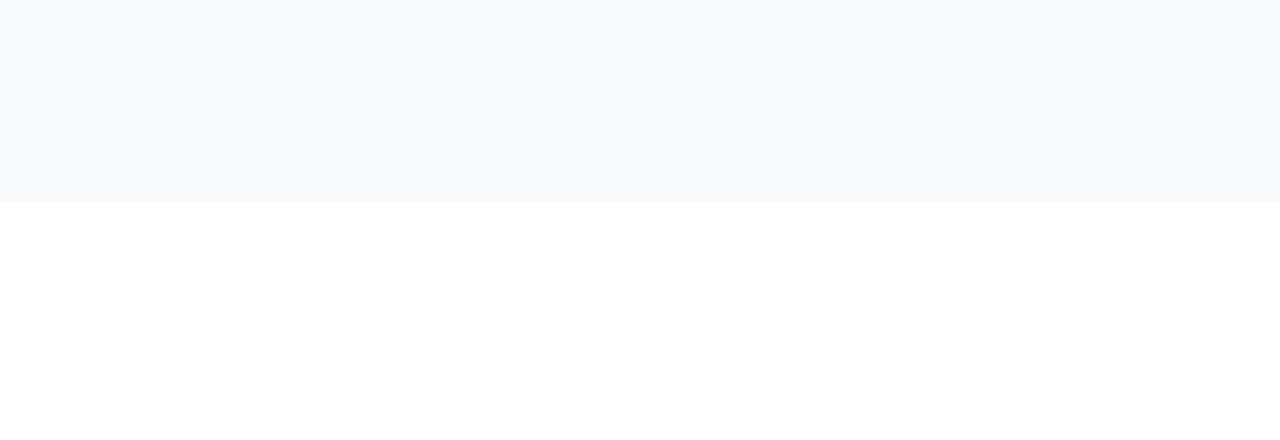
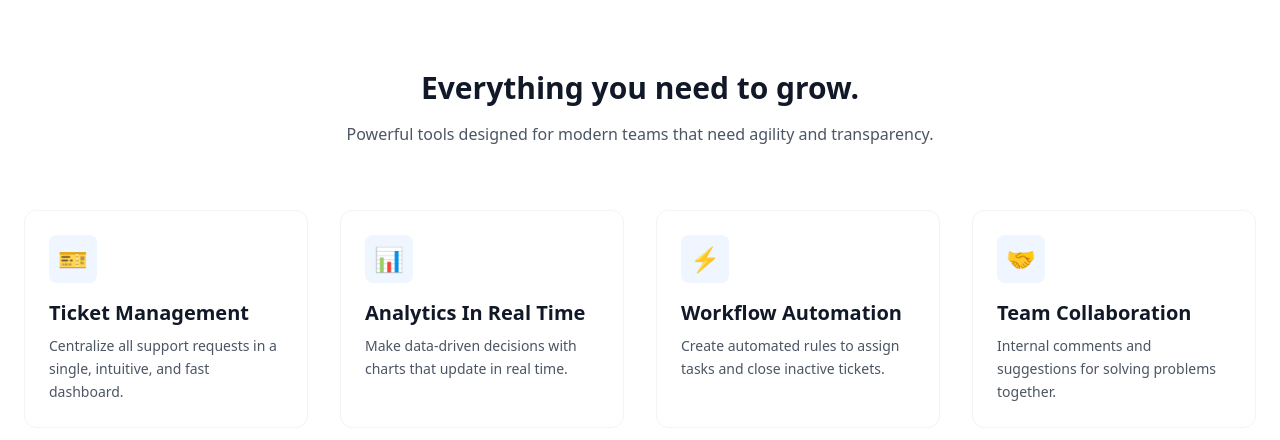
Before and after one commit to Henrique-Jean/project-flowdesk, a React (Vite) app: page / in a window 1280 px wide. Shown: the part 598-1038 px from the top of the page. Before the commit the page ends 800 px from the top, so only its background shows below. Built offline with nearby package versions, Linux system fonts and the light colour scheme.

Commit message:
feat/Add-Features

```diff
--- a/src/App.jsx
+++ b/src/App.jsx
@@ -1,5 +1,6 @@
 import Header from "./components/header";
 import Hero from "./components/hero";
+import Features from "./components/features";
 
 function App(){
   return(
@@ -9,6 +10,8 @@ function App(){
 
       <Hero />
 
+      <Features />
+
     </div>
   )
 }
--- /dev/null
+++ b/src/components/features.jsx
@@ -0,0 +1,63 @@
+function Features(){
+    const features = [
+        {
+            title: "Ticket Management",
+            description: "Centralize all support requests in a single, intuitive, and fast dashboard.",
+            icon: "🎫"
+        },
+        {
+            title: "Analytics In Real Time",
+            description: "Make data-driven decisions with charts that update in real time.",
+            icon: "📊"
+        },
+        {
+            title: "Workflow Automation",
+            description: "Create automated rules to assign tasks and close inactive tickets.",
+            icon:"⚡"
+        },
+        {
+            title: "Team Collaboration",
+            description: "Internal comments and suggestions for solving problems together.",
+            icon: "🤝"
+        }
+    ]
+
+    return (
+        <section className="py-20 bg-white" id="features">
+            <div className="container mx-auto px-6">
+
+                <div className="text-center mb-16">
+                    <h2 className="text-3xl font-bold text-gray-900">
+                        Everything you need to grow.
+                    </h2>
+                    <p className="mt-4 text-gray-600 max-w-2xl mx-auto">
+                        Powerful tools designed for modern teams that need agility and transparency.
+                    </p>
+                </div>
+
+                <div className="grid md:grid-cols-2 lg:grid-cols-4 gap-8">
+                    {features.map((item, index) =>(
+
+                        <div key={index} className="p-6 border border-gray-100 rounded-xl hover:shadow-xl transition duration-300 hover:-translate-y-1 bg-white">
+
+                            <div className="w-12 h-12 bg-blue-50 rounded-lg flex items-center justify-center text-2xl mb-4">
+                                {item.icon}
+                            </div>
+
+                            <h3 className="text-xl font-bold text-gray-900 mb-2">
+                                {item.title}
+                            </h3>
+
+                            <p className="text-gray-600 text-sm leading-relaxed">
+                                {item.description}
+                            </p>
+                        </div>
+
+
+                    ))}
+                </div>
+            </div>
+        </section>
+    )
+}
+export default Features
```
